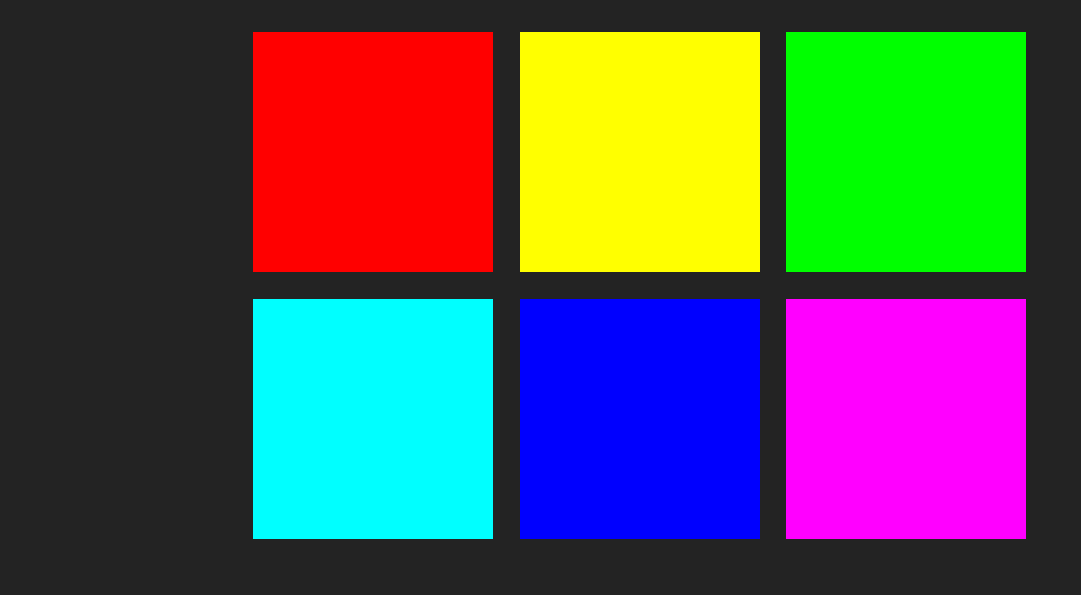
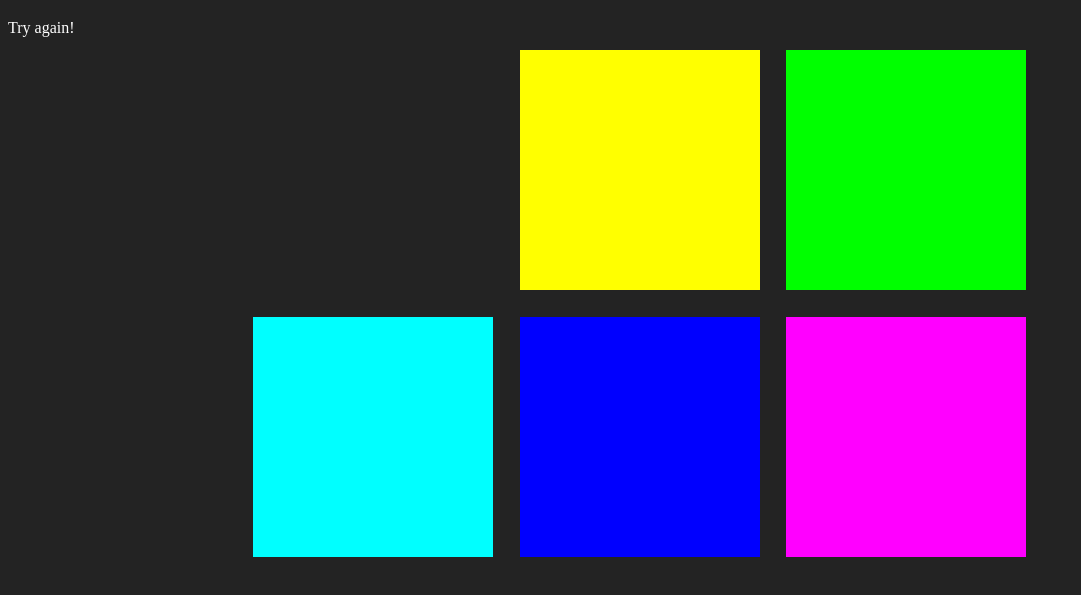
Before and after one commit to Nnika-11/Nnika-11.github.io, a plain HTML site: page ColorGame/colorGame.html in a window 1280 px wide. Both pictures are taken after a click on the element 373 px from the left and 213 px from the top of the page. Shown: the part 61-656 px from the top of the page, without its empty margins (0-1081 px from the left). Drawn offline with Linux system fonts and the light colour scheme.

Commit message:
UX for interaction and responses

```diff
--- a/ColorGame/colorGame.css
+++ b/ColorGame/colorGame.css
@@ -17,3 +17,6 @@ body{
 h1{
   color: white;
 }
+#message{
+  color: white;
+}
--- a/ColorGame/colorGame.html
+++ b/ColorGame/colorGame.html
@@ -9,6 +9,9 @@
 </head>
 <body>
   <h1>The Great <span id = "colorDisplay"></span> Color Game</h1>
+  <div>
+    <span id = "message"></span>
+  </div>
 
   <div class="container">
       <div class="square"></div>
--- a/ColorGame/colorGame.js
+++ b/ColorGame/colorGame.js
@@ -10,16 +10,32 @@ var colors = [
 var squares = document.querySelectorAll(".square");
 var pickedColor = colors[3];
 var colorDisplay = document.getElementById("colorDisplay");
+var messageDisplay = document.querySelector("#message");
 colorDisplay.textContent = pickedColor;
 for(var i = 0; i<squares.length; i++){
   //add initial colors to squates
   squares[i].style.backgroundColor = colors[i];
-  //add click listeners to squares
   squares[i].addEventListener("click", function(){
-    //grab clicked color
-    var clickedColor = this.style.backgroundColor;
-    //compare color to pickedColor
-    if(clickedColor===pickedColor) alert("correct");
-    else alert("wrong");
+      //grab clicked color
+      var clickedColor = this.style.backgroundColor;
+        //compare color to pickedColor
+      if(clickedColor === pickedColor){
+        // (clickedColor===pickedColor) alert("correct");
+        messageDisplay.textContent = "Correct!"
+        changeColors();
+    }
+      else {
+          this.style.backgroundColor = "#232323";
+          messageDisplay.textContent = "Try again!"
+        }
   });
 }
+
+function changeColors(){
+  //loop throug all squares
+  for(var i=0; i<squares.length; i++){
+    //change color to match picked one
+    squares[i].style.backgroundColor = pickedColor;
+  }
+  // h1.style.backgroundColor = pickedColor;
+}
```
